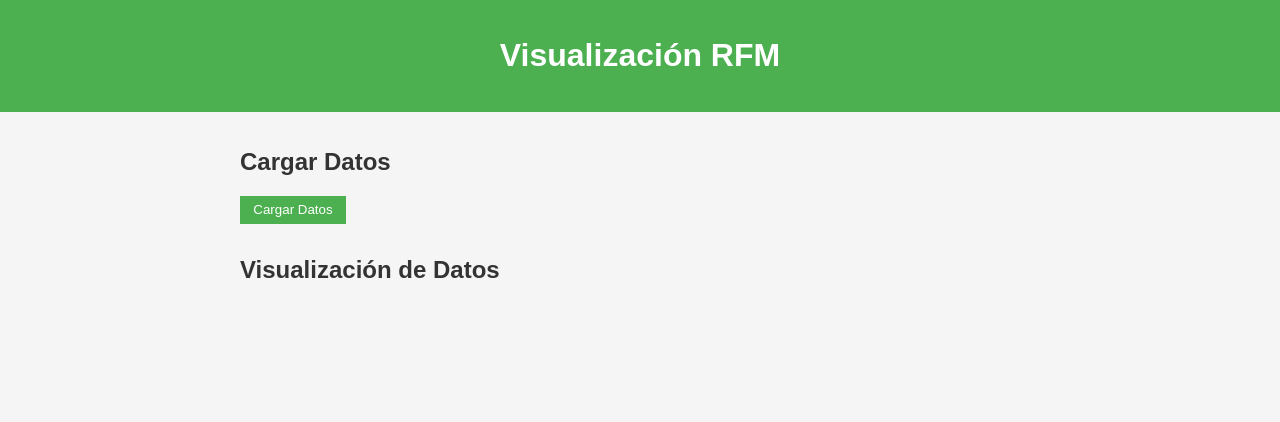
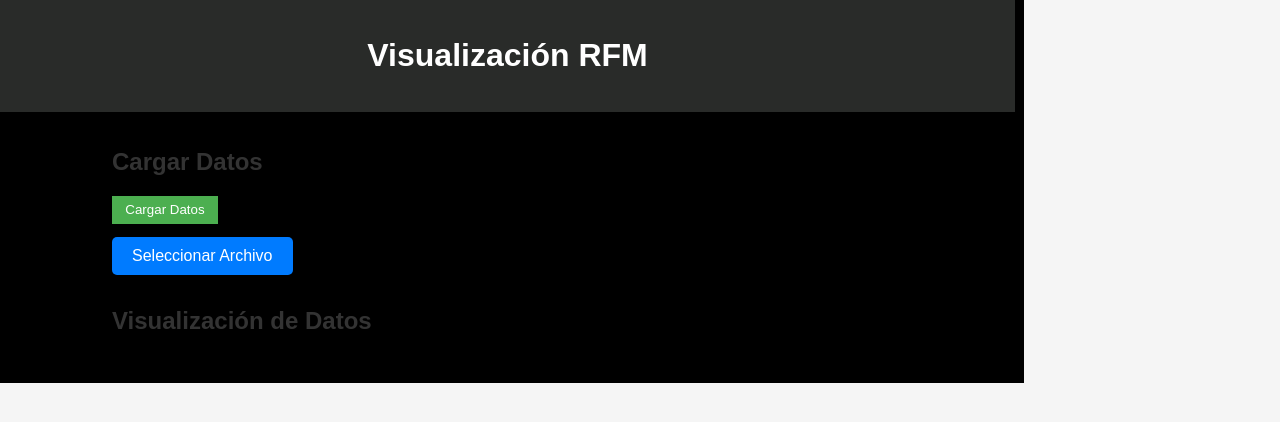
Before and after one commit to kelvinsuarez/rfm-analysis-visualization-react, a React (Create React App) app: page / in a window 1280 px wide. Shown: the top 422 px of the page. Built offline with nearby package versions, Linux system fonts and the light colour scheme.

Commit message:
agregando funcion para cargar datos locales

```diff
--- a/src/App.js
+++ b/src/App.js
@@ -13,12 +13,33 @@ ChartJS.register(
 
 function App() {
   const [chartData, setChartData] = useState(null);
+  const [fileName, setFileName] = useState("")
 
-  const loadData = () => {
-    fetch('./data/rfmData.json')
-      .then(response => response.json())
-      .then(data => renderChart(data))
-      .catch(error => console.error('Error al cargar los datos:', error));
+  const loadData = async () => {
+    try{
+      const response = await fetch('./data/rfmData.json');
+      if (!response.ok) {
+        throw new Error('Network response was not ok');
+      }
+      const data = await response.json();
+      renderChart(data);
+    } catch (error) {
+      console.error('Error al cargar los datos', error);
+    }
+  }
+
+
+  const handleFileUpload = (event) => {
+    const file = event.target.files[0];
+    if (file) {
+      setFileName(file.name)
+      const reader = new FileReader();
+      reader.onload = (e) => {
+        const data = JSON.parse(e.target.result);
+        renderChart(data);
+      };
+      reader.readAsText(file);
+    }
   };
 
   const renderChart = (rfmData) => {
@@ -65,6 +86,13 @@ function App() {
           <section id="upload-section">
             <h2>Cargar Datos</h2>
             <button onClick={loadData}>Cargar Datos</button>
+            <div className="file-upload">
+              <label htmlFor="file-input" className="file-upload-label">
+                Seleccionar Archivo
+              </label>
+              <input id="file-input" type="file" accept=".json" onChange={handleFileUpload} className="file-upload-input" />
+              <span className="file-upload-name">{fileName}</span>
+            </div>
           </section>
           <section id="charts-section">
             <h2>Visualización de Datos</h2>
--- a/src/css/style.css
+++ b/src/css/style.css
@@ -1,25 +1,34 @@
+.root{
+    background-color: black;
+
+}
+
 body {
     font-family: Arial, sans-serif;
     margin: 0;
     padding: 0;
     background-color: #f5f5f5;
+    max-width: 80%;
 }
 
 header {
-    background-color: #4CAF50;
+    background-color: #292b29;
     color: white;
     padding: 1em;
     text-align: center;
+    width: 96%;
 }
 
 main {
     padding: 1em;
     max-width: 800px;
     margin: auto;
+
 }
 
 section {
     margin-bottom: 2em;
+
 }
 
 h2 {
@@ -43,3 +52,29 @@ button:hover {
 canvas {
     max-width: 100%;
 }
+
+.file-upload {
+    display: flex;
+    align-items: center;
+  }
+
+  .file-upload-label:hover{
+    background-color: #006FE5;
+  }
+
+  .file-upload-label {
+    background-color: #007bff;
+    color: white;
+    padding: 10px 20px;
+    border-radius: 5px;
+    cursor: pointer;
+    margin-right: 10px;
+  }
+
+  .file-upload-input {
+    display: none;
+  }
+
+  .file-upload-name {
+    font-style: italic;
+  }
--- a/src/data/rfmData.json
+++ b/src/data/rfmData.json
@@ -1,7 +1,7 @@
 [
     {
         "customerID": 1,
-        "recency": 5,
+        "recency": 200,
         "frequency": 10,
         "monetary": 500
     },
```
Also changed, not shown: src/font/Azonix.otf (added).
